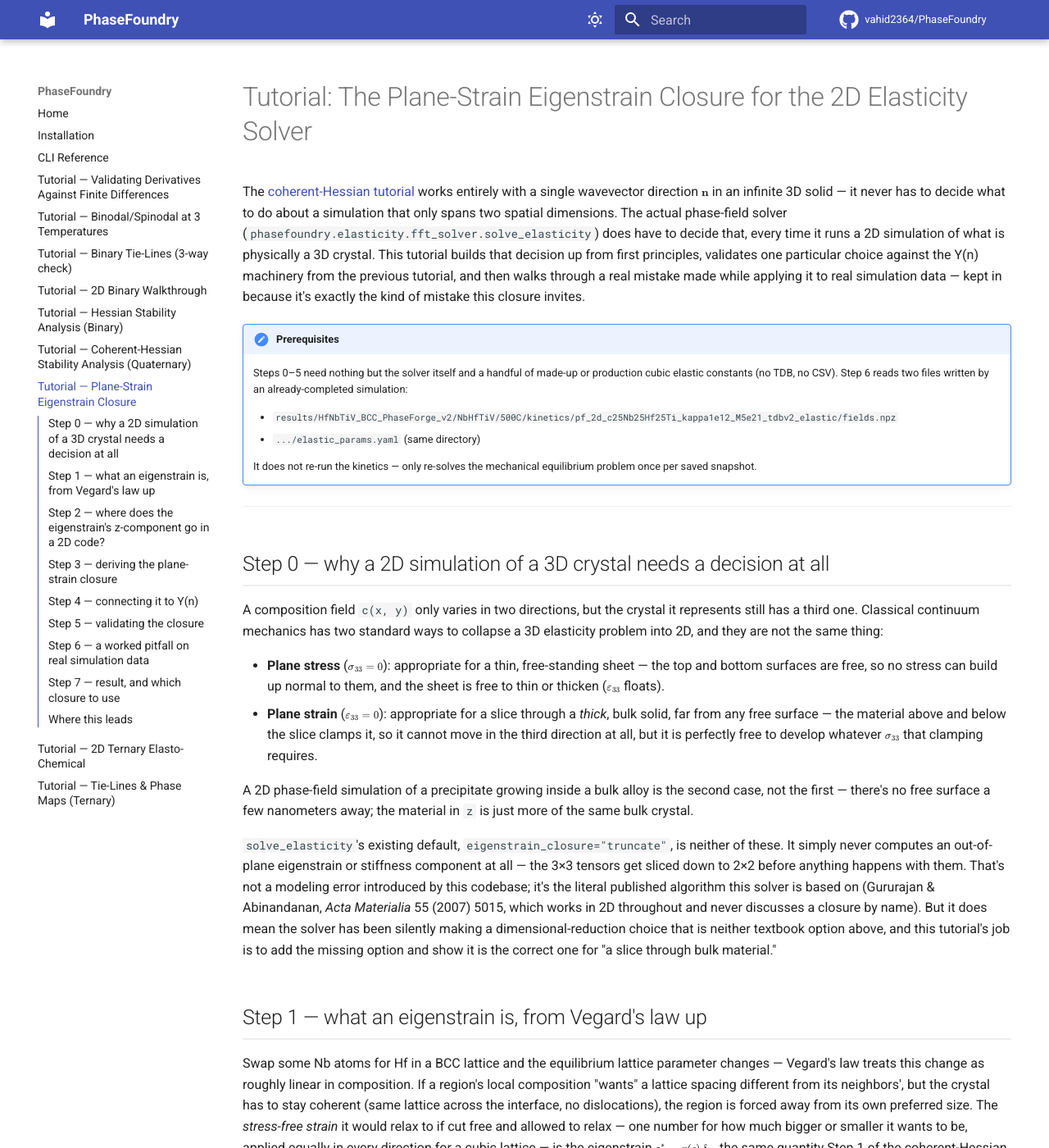
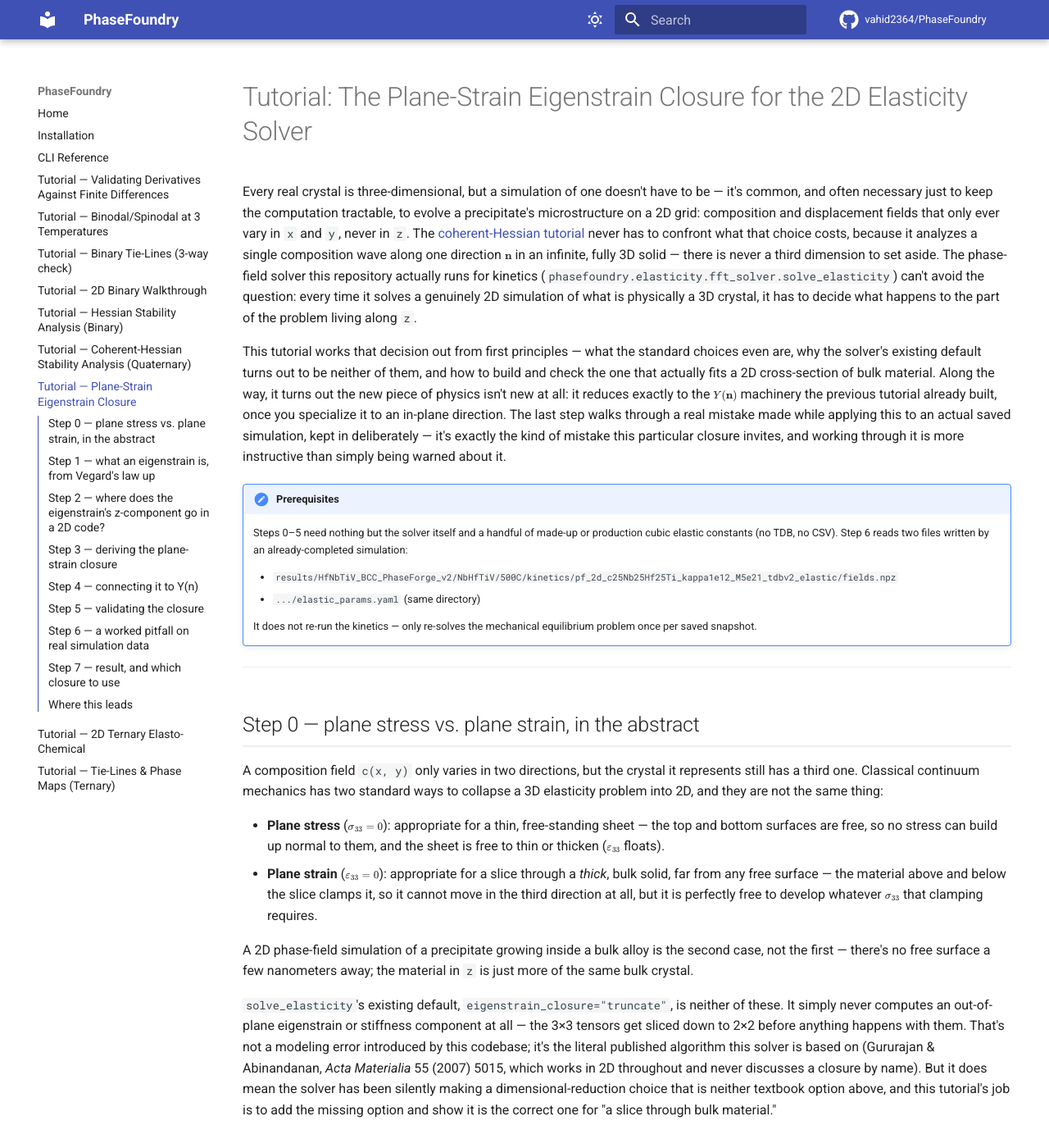
Before and after one commit to vahid2364/PhaseFoundry, an MkDocs documentation site: the page built from docs/tutorial_plane_strain_closure.md, in a window 1280 px wide and 1400 px high. Shown: the whole window at 82% size. Built offline with MkDocs 1.6.1 and Material for MkDocs 9.7.7, drawn with Linux system fonts in a browser that asks for light colours; comment, search, counter and statistics services are not loaded.

Commit message:
Rework plane-strain tutorial's Step 0 title and intro
Clearer title, and an intro that motivates the 2D/3D tradeoff and
defines terms before naming them, rather than assuming the reader
already knows what a wavevector direction is.

```diff
--- a/docs/tutorial_plane_strain_closure.md
+++ b/docs/tutorial_plane_strain_closure.md
@@ -1,15 +1,29 @@
 # Tutorial: The Plane-Strain Eigenstrain Closure for the 2D Elasticity Solver
 
-The [coherent-Hessian tutorial](tutorial_coherent_hessian_quaternary.md) works
-entirely with a single wavevector direction \(\mathbf{n}\) in an infinite 3D
-solid — it never has to decide what to do about a simulation that only
-spans two spatial dimensions. The actual phase-field solver
-(`phasefoundry.elasticity.fft_solver.solve_elasticity`) does have to decide
-that, every time it runs a 2D simulation of what is physically a 3D crystal.
-This tutorial builds that decision up from first principles, validates one
-particular choice against the Y(n) machinery from the previous tutorial, and
-then walks through a real mistake made while applying it to real simulation
-data — kept in because it's exactly the kind of mistake this closure invites.
+Every real crystal is three-dimensional, but a simulation of one doesn't
+have to be — it's common, and often necessary just to keep the computation
+tractable, to evolve a precipitate's microstructure on a 2D grid: composition
+and displacement fields that only ever vary in `x` and `y`, never in `z`.
+The [coherent-Hessian tutorial](tutorial_coherent_hessian_quaternary.md)
+never has to confront what that choice costs, because it analyzes a single
+composition wave along one direction \(\mathbf{n}\) in an infinite, fully
+3D solid — there is never a third dimension to set aside. The phase-field
+solver this repository actually runs for kinetics
+(`phasefoundry.elasticity.fft_solver.solve_elasticity`) can't avoid the
+question: every time it solves a genuinely 2D simulation of what is
+physically a 3D crystal, it has to decide what happens to the part of the
+problem living along `z`.
+
+This tutorial works that decision out from first principles — what the
+standard choices even are, why the solver's existing default turns out to
+be neither of them, and how to build and check the one that actually fits
+a 2D cross-section of bulk material. Along the way, it turns out the new
+piece of physics isn't new at all: it reduces exactly to the \(Y(\mathbf{n})\)
+machinery the previous tutorial already built, once you specialize it to an
+in-plane direction. The last step walks through a real mistake made while
+applying this to an actual saved simulation, kept in deliberately — it's
+exactly the kind of mistake this particular closure invites, and working
+through it is more instructive than simply being warned about it.
 
 !!! note "Prerequisites"
     Steps 0–5 need nothing but the solver itself and a handful of made-up or
@@ -24,7 +38,7 @@ data — kept in because it's exactly the kind of mistake this closure invites.
 
 ---
 
-## Step 0 — why a 2D simulation of a 3D crystal needs a decision at all
+## Step 0 — plane stress vs. plane strain, in the abstract
 
 A composition field `c(x, y)` only varies in two directions, but the crystal
 it represents still has a third one. Classical continuum mechanics has two
```
